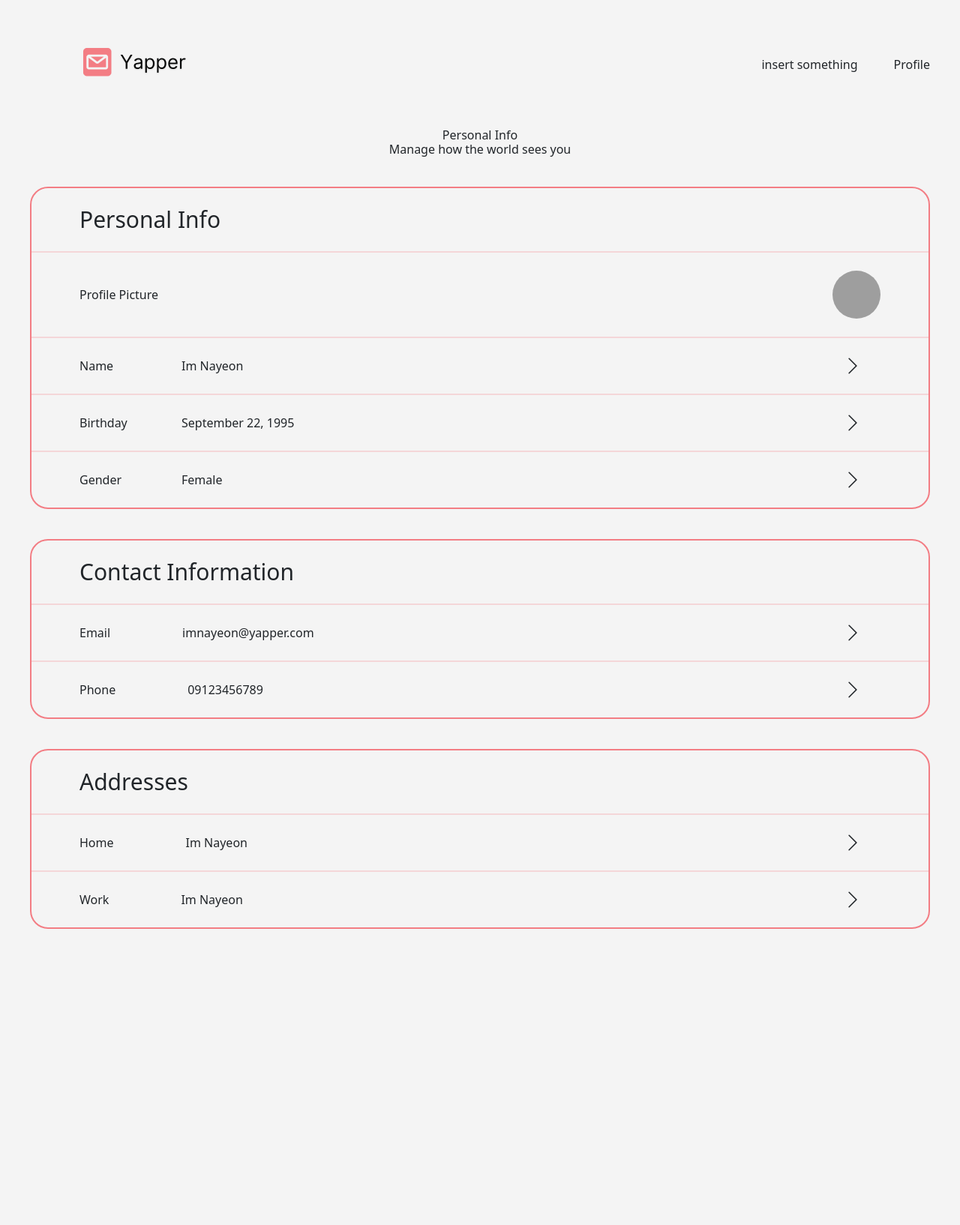
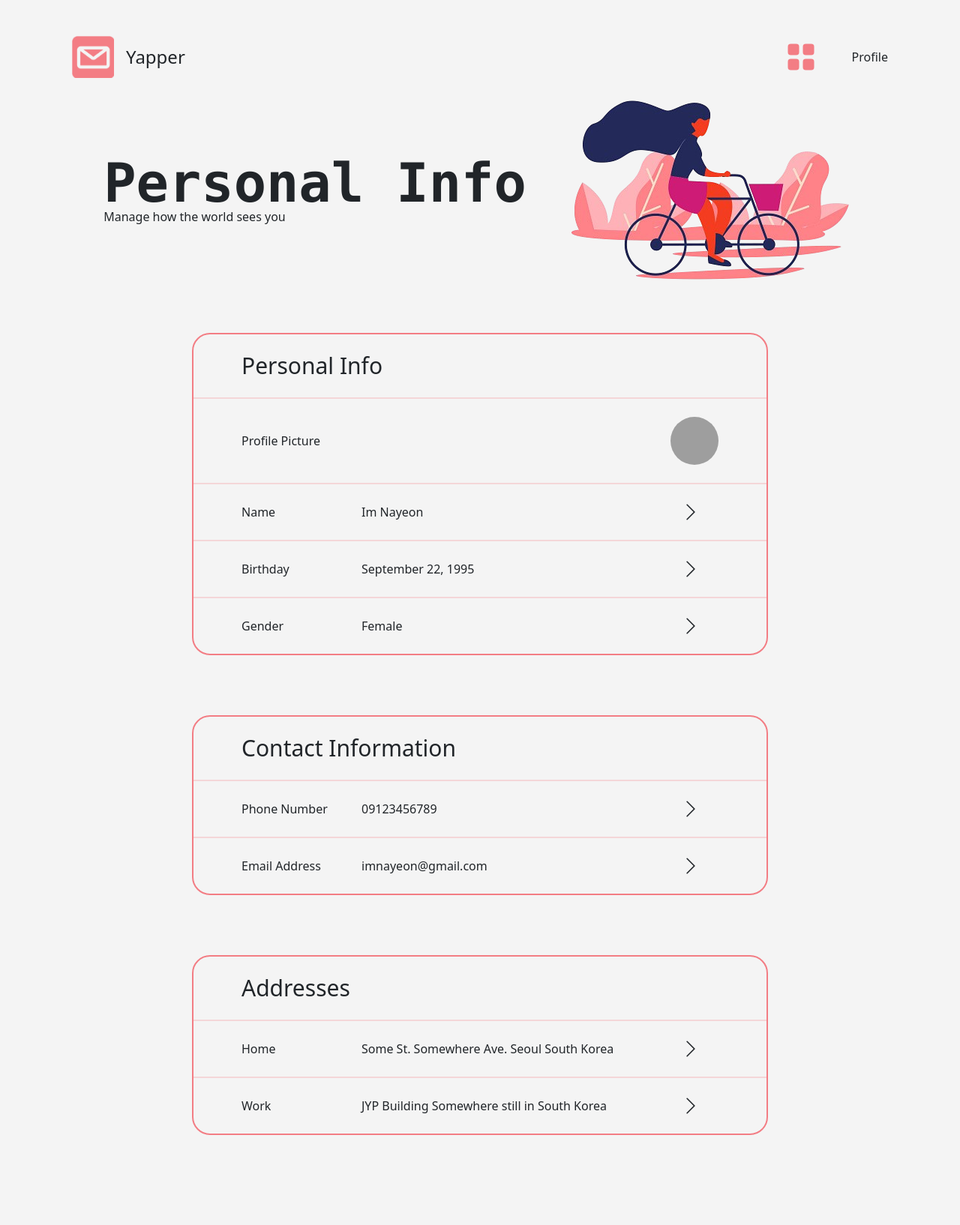
Before and after one commit to hulyarein/Yapper-Mail-, a Django app: page / in a window 1280 px wide. Shown: the whole page at 75% size. Before the commit the page ends 1239 px from the top, so only its background shows below. Run offline with Django 5.2, Linux system fonts and the light colour scheme; some libraries are stand-ins or nearby versions; grey boxes are pictures that could not be loaded.

Commit message:
Finished Templates needs housekeeping

```diff
--- a/YapperMail/UserProfile/templates/components/header.html
+++ b/YapperMail/UserProfile/templates/components/header.html
@@ -1,10 +1,24 @@
 {% load static %}
-<div class="flex flex-row justify-between m-10">
-  <div class="left flex flex-row justify-evenly items-center gap-12">
-    <img src="{% static 'images/logo.png' %}" alt="pic" />
-  </div>
+<div class="flex flex-row justify-between mx-24 mt-12">
+  <a href="{% url 'profile' %}">
+    <div class="left flex flex-row justify-evenly items-center gap-3">
+      <img src="{% static 'images/logo2.png' %}" alt="pic" class="h-14 w-14" />
+      <label class="text-2xl">Yapper</label>
+    </div>
+  </a>
   <div class="right flex flex-row justify-evenly items-center gap-12">
-    <p>insert something</p>
+    <svg
+      xmlns="http://www.w3.org/2000/svg"
+      width="40"
+      height="40"
+      fill="#F37D84"
+      class="bi bi-grid-fill"
+      viewBox="0 0 16 16"
+    >
+      <path
+        d="M1 2.5A1.5 1.5 0 0 1 2.5 1h3A1.5 1.5 0 0 1 7 2.5v3A1.5 1.5 0 0 1 5.5 7h-3A1.5 1.5 0 0 1 1 5.5zm8 0A1.5 1.5 0 0 1 10.5 1h3A1.5 1.5 0 0 1 15 2.5v3A1.5 1.5 0 0 1 13.5 7h-3A1.5 1.5 0 0 1 9 5.5zm-8 8A1.5 1.5 0 0 1 2.5 9h3A1.5 1.5 0 0 1 7 10.5v3A1.5 1.5 0 0 1 5.5 15h-3A1.5 1.5 0 0 1 1 13.5zm8 0A1.5 1.5 0 0 1 10.5 9h3a1.5 1.5 0 0 1 1.5 1.5v3a1.5 1.5 0 0 1-1.5 1.5h-3A1.5 1.5 0 0 1 9 13.5z"
+      />
+    </svg>
     <p>Profile</p>
   </div>
 </div>
--- a/YapperMail/UserProfile/templates/profilePage.html
+++ b/YapperMail/UserProfile/templates/profilePage.html
@@ -18,179 +18,143 @@
     {% include 'components/header.html' %}
     <div class="header">{% block header %}{% endblock %}</div>
 
-    <div class="title flex flex-col justify-center items-center">
-      <h2>Personal Info</h2>
+    <div class="title flex flex-row gap-10 justify-center items-center flex-wrap-reverse">
+      <div class="">
+        <label class="font-mono font-bold text-7xl">Personal Info</label>
         <h3>Manage how the world sees you</h3>
       </div>
+      <img src="{% static 'images/cuteImage.png' %}" alt="">
+    </div>
 
-    <div class="content pb-20">
-      <div class="personalInfo border-2 border-[#F37D84] m-10 rounded-3xl">
+    <div class="content pb-20 flex flex-col items-center">
+      <div class="personalInfo border-2 border-[#F37D84] my-10 flex flex-col w-3/5 rounded-3xl">
         <div class="flex items-center m-6">
           <label class="font-sans text-3xl mx-10">Personal Info</label>
         </div>
         <hr class="border-[#F37D84] border-2" />
-        <div class="profilePic m-6 flex justify-between items-center">
-          <label class="mx-10">Profile Picture</label>
+          <div class="hover:bg-[#e9e7e7]">
+            <div class="profilePic p-6 flex justify-between items-center">
+                <label class="mx-10 font-medium">Profile Picture</label>
                   <img
                     src="https://iv1.lisimg.com/image/25565557/740full-im-nayeon.jpg"
                     alt="nayeon"
-            class="h-16 w-16 rounded-full mx-10"
+                    class="rounded-full h-16 w-16 mx-10"
                   />
             </div>
-        <hr class="border-[#F37D84] border-2" />
-        <div class="name m-6 flex justify-between items-center">
-          <div class="flex content-between">
-            <label class="w-24 mx-10">Name</label>
-            <label>Im Nayeon</label>
-          </div>
-          <svg
-            xmlns="http://www.w3.org/2000/svg"
-            width="26"
-            height="26"
-            fill="currentColor"
-            class="bi bi-chevron-right mx-16"
-            viewBox="0 0 16 16"
-          >
-            <path
-              fill-rule="evenodd"
-              d="M4.646 1.646a.5.5 0 0 1 .708 0l6 6a.5.5 0 0 1 0 .708l-6 6a.5.5 0 0 1-.708-.708L10.293 8 4.646 2.354a.5.5 0 0 1 0-.708"
-            />
-          </svg>
           </div>
         <hr class="border-[#F37D84] border-2" />
-
-        <div class="birthday m-6 flex justify-between items-center">
+        <a href="{% url 'changeName' %}">
+          <div class="hover:bg-[#e9e7e7]">
+            <div class="name p-6 flex justify-between items-center">
               <div class="flex content-between">
-            <label class="w-24 mx-10">Birthday</label>
-            <label>September 22, 1995</label>
+                <div class="ml-10 w-40"><label class="font-medium">Name</label></div>
+                <label class="font-medium">Im Nayeon</label>
               </div>
-          <svg
-            xmlns="http://www.w3.org/2000/svg"
-            width="26"
-            height="26"
-            fill="currentColor"
-            class="bi bi-chevron-right mx-16"
-            viewBox="0 0 16 16"
-          >
-            <path
-              fill-rule="evenodd"
-              d="M4.646 1.646a.5.5 0 0 1 .708 0l6 6a.5.5 0 0 1 0 .708l-6 6a.5.5 0 0 1-.708-.708L10.293 8 4.646 2.354a.5.5 0 0 1 0-.708"
-            />
-          </svg>
-        </div>
-        <hr class="border-[#F37D84] border-2" />
-
-        <div class="name m-6 flex justify-between items-center">
-          <div class="flex content-between">
-            <label class="w-24 mx-10">Gender</label>
-            <label>Female</label>
-          </div>
-          <svg
-            xmlns="http://www.w3.org/2000/svg"
-            width="26"
-            height="26"
-            fill="currentColor"
-            class="bi bi-chevron-right mx-16"
-            viewBox="0 0 16 16"
-          >
-            <path
-              fill-rule="evenodd"
-              d="M4.646 1.646a.5.5 0 0 1 .708 0l6 6a.5.5 0 0 1 0 .708l-6 6a.5.5 0 0 1-.708-.708L10.293 8 4.646 2.354a.5.5 0 0 1 0-.708"
-            />
+              <svg xmlns="http://www.w3.org/2000/svg" width="26" height="26" fill="currentColor" class="bi bi-chevron-right mx-16" viewBox="0 0 16 16">
+                <path fill-rule="evenodd" d="M4.646 1.646a.5.5 0 0 1 .708 0l6 6a.5.5 0 0 1 0 .708l-6 6a.5.5 0 0 1-.708-.708L10.293 8 4.646 2.354a.5.5 0 0 1 0-.708"/>
               </svg>
             </div>
           </div>
+        </a>
+        <hr class="border-[#F37D84] border-2" />
+        <a href="{% url 'changeBday' %}">
+          <div class="hover:bg-[#e9e7e7]">
+            <div class="name p-6 flex justify-between items-center">
+              <div class="flex content-between">
+                <div class="ml-10 w-40"><label class="font-medium">Birthday</label></div>
+                <label class="font-medium">September 22, 1995</label>
+              </div>
+              <svg xmlns="http://www.w3.org/2000/svg" width="26" height="26" fill="currentColor" class="bi bi-chevron-right mx-16" viewBox="0 0 16 16">
+                <path fill-rule="evenodd" d="M4.646 1.646a.5.5 0 0 1 .708 0l6 6a.5.5 0 0 1 0 .708l-6 6a.5.5 0 0 1-.708-.708L10.293 8 4.646 2.354a.5.5 0 0 1 0-.708"/>
+              </svg>
+            </div>
+          </div>
+        </a>
 
-      <div class="contactinfo border-2 border-[#F37D84] m-10 rounded-3xl">
+        <hr class="border-[#F37D84] border-2" />
+        <a href="{% url 'changeGender' %}">
+          <div class="hover:bg-[#e9e7e7] rounded-b-3xl">
+            <div class="name p-6 flex justify-between items-center">
+              <div class="flex content-between">
+                <div class="ml-10 w-40"><label class="font-medium">Gender</label></div>
+                <label class="font-medium">Female</label>
+              </div>
+              <svg xmlns="http://www.w3.org/2000/svg" width="26" height="26" fill="currentColor" class="bi bi-chevron-right mx-16" viewBox="0 0 16 16">
+                <path fill-rule="evenodd" d="M4.646 1.646a.5.5 0 0 1 .708 0l6 6a.5.5 0 0 1 0 .708l-6 6a.5.5 0 0 1-.708-.708L10.293 8 4.646 2.354a.5.5 0 0 1 0-.708"/>
+              </svg>
+            </div>
+          </div>
+        </a>
+      </div>
+
+      <div class="contactInfo border-2 border-[#F37D84] my-10 w-3/5 rounded-3xl">
         <div class="flex items-center m-6">
           <label class="font-sans text-3xl mx-10">Contact Information</label>
         </div>
         <hr class="border-[#F37D84] border-2" />
-        <div class="name m-6 flex justify-between items-center">
-          <div class="flex content-between gap-14">
-            <label class="mx-10">Email</label>
-            <label>imnayeon@yapper.com</label>
+        <a href="{% url 'changeNumber' %}">
+          <div class="hover:bg-[#e9e7e7]">
+            <div class="name p-6 flex justify-between items-center">
+              <div class="flex content-between">
+                <div class="ml-10 w-40"><label class="font-medium">Phone Number</label></div>
+                <label class="font-medium">09123456789</label>
               </div>
-          <svg
-            xmlns="http://www.w3.org/2000/svg"
-            width="26"
-            height="26"
-            fill="currentColor"
-            class="bi bi-chevron-right mx-16"
-            viewBox="0 0 16 16"
-          >
-            <path
-              fill-rule="evenodd"
-              d="M4.646 1.646a.5.5 0 0 1 .708 0l6 6a.5.5 0 0 1 0 .708l-6 6a.5.5 0 0 1-.708-.708L10.293 8 4.646 2.354a.5.5 0 0 1 0-.708"
-            />
-          </svg>
-        </div>
-        <hr class="border-[#F37D84] border-2" />
-        <div class="name m-6 flex justify-between items-center">
-          <div class="flex content-between gap-14">
-            <label class="mx-10">Phone</label>
-            <label>09123456789</label>
-          </div>
-          <svg
-            xmlns="http://www.w3.org/2000/svg"
-            width="26"
-            height="26"
-            fill="currentColor"
-            class="bi bi-chevron-right mx-16"
-            viewBox="0 0 16 16"
-          >
-            <path
-              fill-rule="evenodd"
-              d="M4.646 1.646a.5.5 0 0 1 .708 0l6 6a.5.5 0 0 1 0 .708l-6 6a.5.5 0 0 1-.708-.708L10.293 8 4.646 2.354a.5.5 0 0 1 0-.708"
-            />
+              <svg xmlns="http://www.w3.org/2000/svg" width="26" height="26" fill="currentColor" class="bi bi-chevron-right mx-16" viewBox="0 0 16 16">
+                <path fill-rule="evenodd" d="M4.646 1.646a.5.5 0 0 1 .708 0l6 6a.5.5 0 0 1 0 .708l-6 6a.5.5 0 0 1-.708-.708L10.293 8 4.646 2.354a.5.5 0 0 1 0-.708"/>
               </svg>
             </div>
           </div>
+        </a>
 
-      <div class="personalInfo border-2 border-[#F37D84] m-10 rounded-3xl">
+        <hr class="border-[#F37D84] border-2" />
+        <a href="{% url 'changeEmail' %}">
+          <div class="hover:bg-[#e9e7e7] rounded-b-3xl">
+            <div class="name p-6 flex justify-between items-center">
+              <div class="flex content-between">
+                <div class="ml-10 w-40  "><label class="font-medium">Email Address</label></div>
+                <label class="font-medium">imnayeon@gmail.com</label>
+              </div>
+              <svg xmlns="http://www.w3.org/2000/svg" width="26" height="26" fill="currentColor" class="bi bi-chevron-right mx-16" viewBox="0 0 16 16">
+                <path fill-rule="evenodd" d="M4.646 1.646a.5.5 0 0 1 .708 0l6 6a.5.5 0 0 1 0 .708l-6 6a.5.5 0 0 1-.708-.708L10.293 8 4.646 2.354a.5.5 0 0 1 0-.708"/>
+              </svg>
+            </div>
+          </div>
+        </a>
+      </div>
+
+      <div class="addresses border-2 border-[#F37D84] my-10 w-3/5 rounded-3xl">
         <div class="flex items-center m-6">
           <label class="font-sans text-3xl mx-10">Addresses</label>
         </div>
         <hr class="border-[#F37D84] border-2" />
-        <div class="name m-6 flex justify-between items-center">
-          <div class="flex content-between gap-14">
-            <label class="mx-10">Home</label>
-            <label>Im Nayeon</label>
+        <a href="{% url 'changeHome' %}">
+          <div class="hover:bg-[#e9e7e7]">
+            <div class="name p-6 flex justify-between items-center">
+              <div class="flex content-between">
+                <div class="ml-10 w-40"><label class="font-medium">Home</label></div>
+                <label class="font-medium">Some St. Somewhere Ave. Seoul South Korea</label>
               </div>
-          <svg
-            xmlns="http://www.w3.org/2000/svg"
-            width="26"
-            height="26"
-            fill="currentColor"
-            class="bi bi-chevron-right mx-16"
-            viewBox="0 0 16 16"
-          >
-            <path
-              fill-rule="evenodd"
-              d="M4.646 1.646a.5.5 0 0 1 .708 0l6 6a.5.5 0 0 1 0 .708l-6 6a.5.5 0 0 1-.708-.708L10.293 8 4.646 2.354a.5.5 0 0 1 0-.708"
-            />
+              <svg xmlns="http://www.w3.org/2000/svg" width="26" height="26" fill="currentColor" class="bi bi-chevron-right mx-16" viewBox="0 0 16 16">
+                <path fill-rule="evenodd" d="M4.646 1.646a.5.5 0 0 1 .708 0l6 6a.5.5 0 0 1 0 .708l-6 6a.5.5 0 0 1-.708-.708L10.293 8 4.646 2.354a.5.5 0 0 1 0-.708"/>
               </svg>
             </div>
+          </div>
+        </a>
+
         <hr class="border-[#F37D84] border-2" />
-        <div class="name m-6 flex justify-between items-center">
-          <div class="flex content-between gap-14">
-            <label class="mx-10">Work</label>
-            <label>Im Nayeon</label>
+        <a href="{% url 'changeWork' %}">
+          <div class="hover:bg-[#e9e7e7] rounded-b-3xl">
+            <div class="name p-6 flex justify-between items-center">
+              <div class="flex content-between">
+                <div class="ml-10 w-40"><label class="font-medium">Work</label></div>
+                <label class="font-medium">JYP Building Somewhere still in South Korea</label>
               </div>
-          <svg
-            xmlns="http://www.w3.org/2000/svg"
-            width="26"
-            height="26"
-            fill="currentColor"
-            class="bi bi-chevron-right mx-16"
-            viewBox="0 0 16 16"
-          >
-            <path
-              fill-rule="evenodd"
-              d="M4.646 1.646a.5.5 0 0 1 .708 0l6 6a.5.5 0 0 1 0 .708l-6 6a.5.5 0 0 1-.708-.708L10.293 8 4.646 2.354a.5.5 0 0 1 0-.708"
-            />
+              <svg xmlns="http://www.w3.org/2000/svg" width="26" height="26" fill="currentColor" class="bi bi-chevron-right mx-16" viewBox="0 0 16 16">
+                <path fill-rule="evenodd" d="M4.646 1.646a.5.5 0 0 1 .708 0l6 6a.5.5 0 0 1 0 .708l-6 6a.5.5 0 0 1-.708-.708L10.293 8 4.646 2.354a.5.5 0 0 1 0-.708"/>
               </svg>
             </div>
+          </div>
+        </a>
       </div>
     </div>
     <!-- bootstrapshiz-->
--- a/YapperMail/UserProfile/urls.py
+++ b/YapperMail/UserProfile/urls.py
@@ -3,5 +3,12 @@ from . import views
 
 urlpatterns = [
     path('', views.profilePage,name='profile'),
-    path('profilePage/', views.profilePage, name='profile')
+    path('profilePage/', views.profilePage, name='profile'),
+    path('profilePage/PersonalInfo/Name/', views.changeName, name='changeName'),
+    path('profilePage/PersonalInfo/Birthday', views.changeBday, name='changeBday'),
+    path('profilePage/PersonalInfo/Gender', views.changeGender, name='changeGender'),
+    path('profilePage/ContactInfo/Number', views.changeNumber, name='changeNumber'),
+    path('profilePage/ContactInfo/EmailAddress', views.changeEmail, name='changeEmail'),
+    path('profilePage/Addresses/Home', views.changeHome, name='changeHome'),
+    path('profilePage/Addresses/Work', views.changeWork, name='changeWork'),
 ]
--- a/YapperMail/UserProfile/views.py
+++ b/YapperMail/UserProfile/views.py
@@ -1,5 +1,65 @@
-from django.shortcuts import render
+from django.shortcuts import render,redirect
+from django.http import HttpResponse
 
 # Create your views here.
 def profilePage(request):
-    return render(request,"profilePage.html")
+    session_check = checkSession(request)
+    if isinstance(session_check, HttpResponse):
+        return session_check
+
+    return render(request, "profilePage.html")
+
+def changeName(request):
+    session_check = checkSession(request)
+    if isinstance(session_check, HttpResponse):
+        return session_check
+
+    return render(request,"nameChange.html")
+
+def changeBday(request):
+    session_check = checkSession(request)
+    if isinstance(session_check, HttpResponse):
+        return session_check
+
+    return render(request, "bdayChange.html")
+
+def changeGender(request):
+    session_check = checkSession(request)
+    if isinstance(session_check, HttpResponse):
+        return session_check
+
+    return render(request, "genderChange.html")
+
+def changeNumber(request):
+    session_check = checkSession(request)
+    if isinstance(session_check, HttpResponse):
+        return session_check
+
+    return render(request, "numberChange.html")
+
+def changeEmail(request):
+    session_check = checkSession(request)
+    if isinstance(session_check, HttpResponse):
+        return session_check
+
+    return render(request, "emailChange.html")
+
+def changeWork(request):
+    session_check = checkSession(request)
+    if isinstance(session_check, HttpResponse):
+        return session_check
+
+    return render(request, "workChange.html")
+
+def changeHome(request):
+    session_check = checkSession(request)
+    if isinstance(session_check, HttpResponse):
+        return session_check
+
+    return render(request, "homeChange.html")
+
+def checkSession(request):
+    print("hi")
+    # if not request.user.is_authenticated:
+    #     return redirect('changeBday')
+    # return None
```
Also changed, not shown: YapperMail/UserProfile/templates/bdayChange.html (added, +66 -0 lines), YapperMail/UserProfile/templates/emailChange.html (added, +55 -0 lines), YapperMail/UserProfile/templates/genderChange.html (added, +63 -0 lines), YapperMail/UserProfile/templates/homeChange.html (added, +55 -0 lines), YapperMail/UserProfile/templates/nameChange.html (added, +61 -0 lines), YapperMail/UserProfile/templates/numberChange.html (added, +55 -0 lines), YapperMail/UserProfile/templates/workChange.html (added, +55 -0 lines), YapperMail/UserProfile/static/images/cuteImage.png (added), YapperMail/UserProfile/static/images/logo2.png (added). Lines whose indentation alone changed are shown as unchanged.
